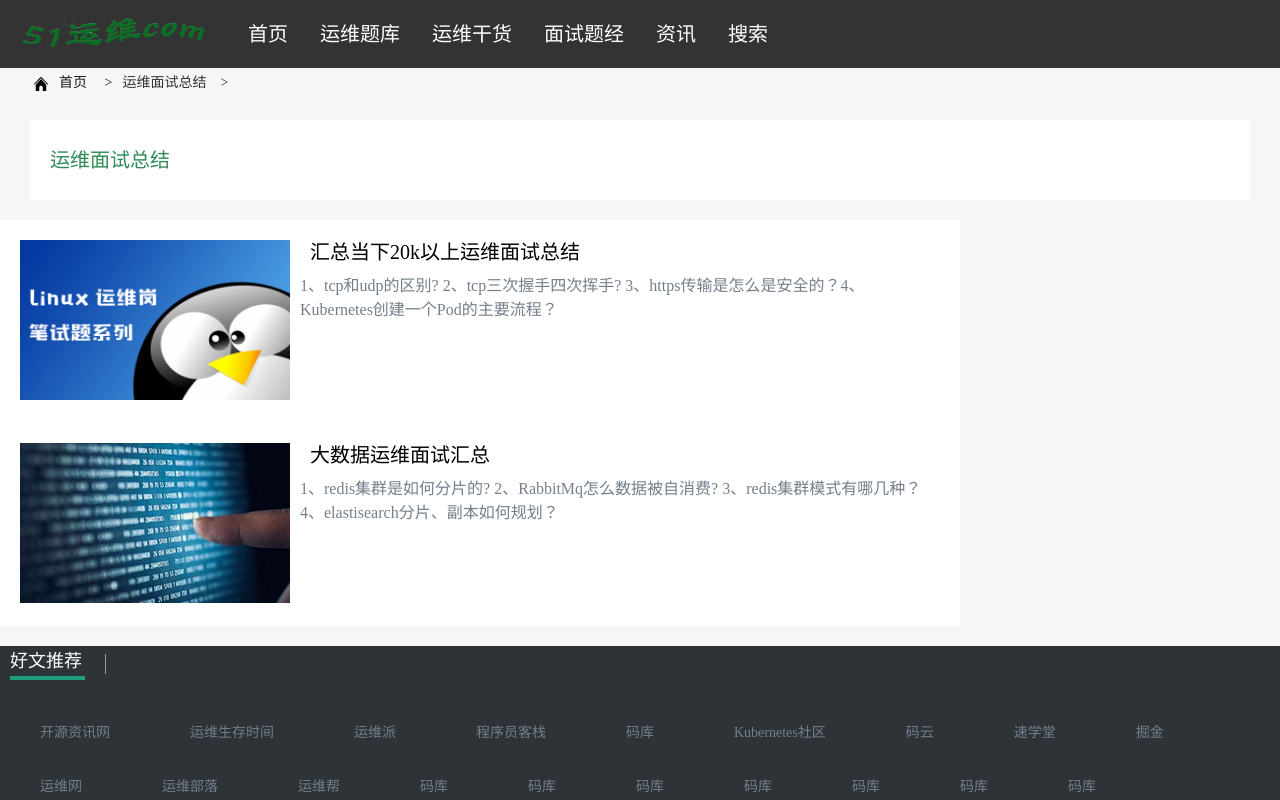
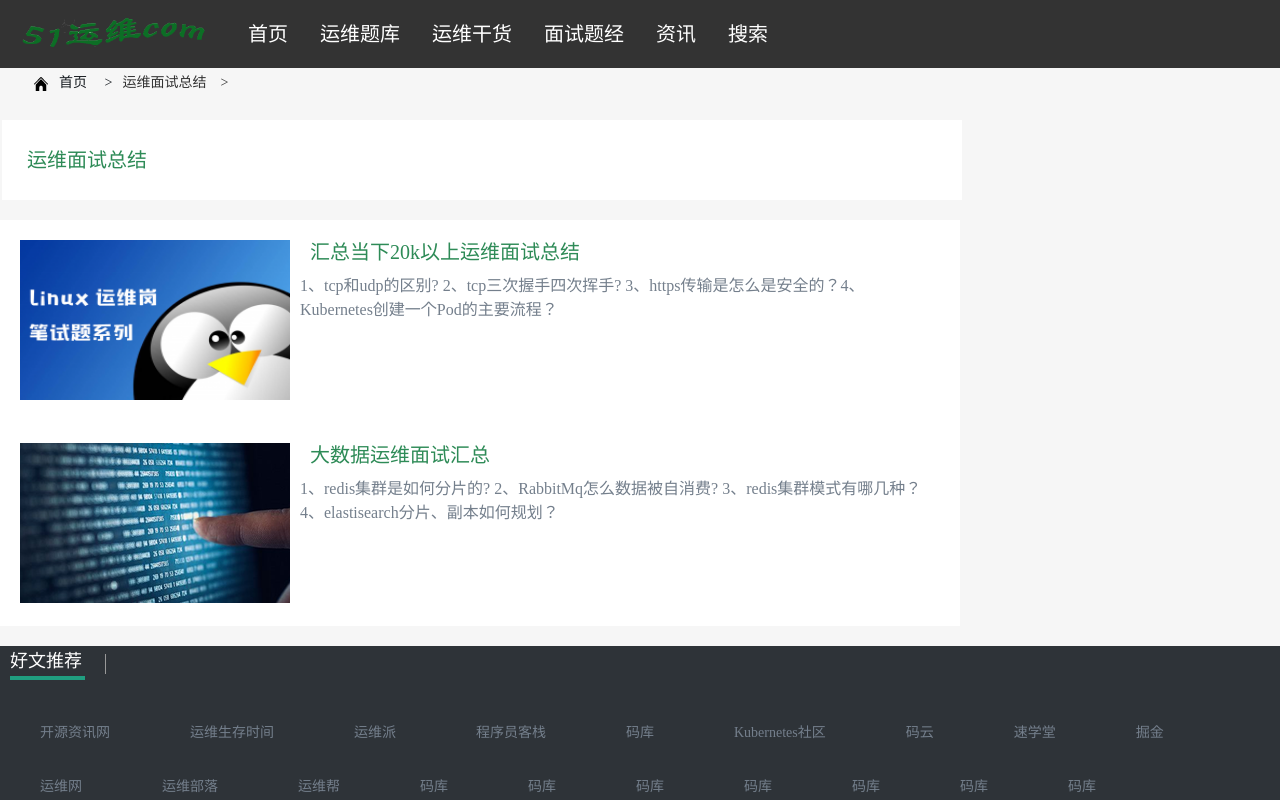
Before and after one commit to 51op/person-site, a Vue app: page /tiku in a window 1280 px wide. Shown: the top 800 px of the page. Built offline with nearby package versions, Linux system fonts and the light colour scheme.

Commit message:
first commit

```diff
--- a/src/components/Tiku.vue
+++ b/src/components/Tiku.vue
@@ -17,7 +17,7 @@
         <div class="tiku-content">
             <div class="tiku-content-img"><img src="../assets/img/Linux-250x165.png"></div>
             <div class="tiku-contend-zhaiyao">
-                <div class="tiku-contend-tile"><p>汇总当下20k以上运维面试总结</p></div>
+                <div class="tiku-contend-tile"><a href="###">汇总当下20k以上运维面试总结</a></div>
                 <div class="tiku-contend-content"><p>1、tcp和udp的区别? 2、tcp三次握手四次挥手? 3、https传输是怎么是安全的？4、Kubernetes创建一个Pod的主要流程？</p></div>
             </div>
         </div>
@@ -25,7 +25,7 @@
         <div class="tiku-content">
             <div class="tiku-content-img"><img src="../assets/img/data.png"></div>
             <div class="tiku-contend-zhaiyao">
-                <div class="tiku-contend-tile"><p>大数据运维面试汇总</p></div>
+                <div class="tiku-contend-tile"><a href="###">大数据运维面试汇总</a></div>
                 <div class="tiku-contend-content"><p>1、redis集群是如何分片的? 2、RabbitMq怎么数据被自消费? 3、redis集群模式有哪几种？4、elastisearch分片、副本如何规划？</p></div>
             </div>
         </div>
@@ -63,9 +63,10 @@ export default {
         line-height: 40px;
         font-weight: 500;
         color: seagreen;
-        margin: 20px 30px;
-        padding: 20px;
+        margin: 20px 2px;
+        padding: 20px 25px;
         background-color: #fff;
+        width: 910px;
     }
 .tiku{
     background-color:#f6f6f6;
@@ -98,10 +99,12 @@ export default {
     width: 270px;
     height: 160px;
 }
-    .tiku-contend-tile p {
+    .tiku-contend-tile a {
         font-size: 20px;
         font-weight: 500;
         line-height: 24px;
+        text-decoration: none;
+        color: seagreen;
     }
     .tiku-contend-content{
         color: #747f8c;
--- /dev/null
+++ b/vue.config.js
@@ -0,0 +1,16 @@
+module.exports = {
+    //部署应用包时的基本url，默认/
+    publicPath: '',
+    outputDir: 'dist',
+    //放置生成的静态资源 (js、css、img、fonts) 的 (相对于 outputDir 的) 目录。
+    assetsDir:'',
+    indexPath: 'index.html',
+    devServer:{
+        proxy:{
+            '/api':{
+                target: 'http://localhost:3000',
+                secure:false
+                },
+            },
+        }
+}
```
Also changed, not shown: src/components/articles/art-1.vue (+20 -0 lines), 2 other files (tests, documents, lock files or other folders).
